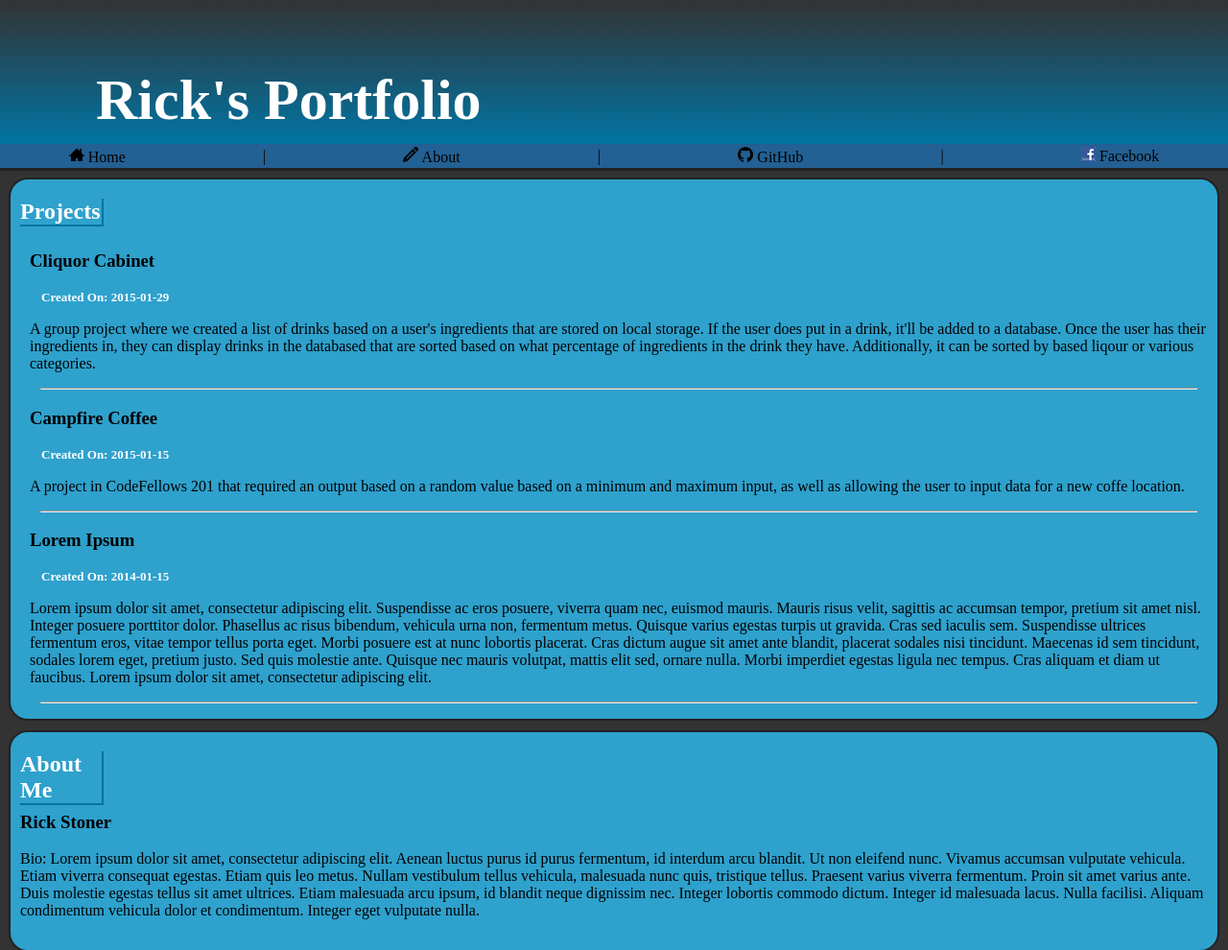
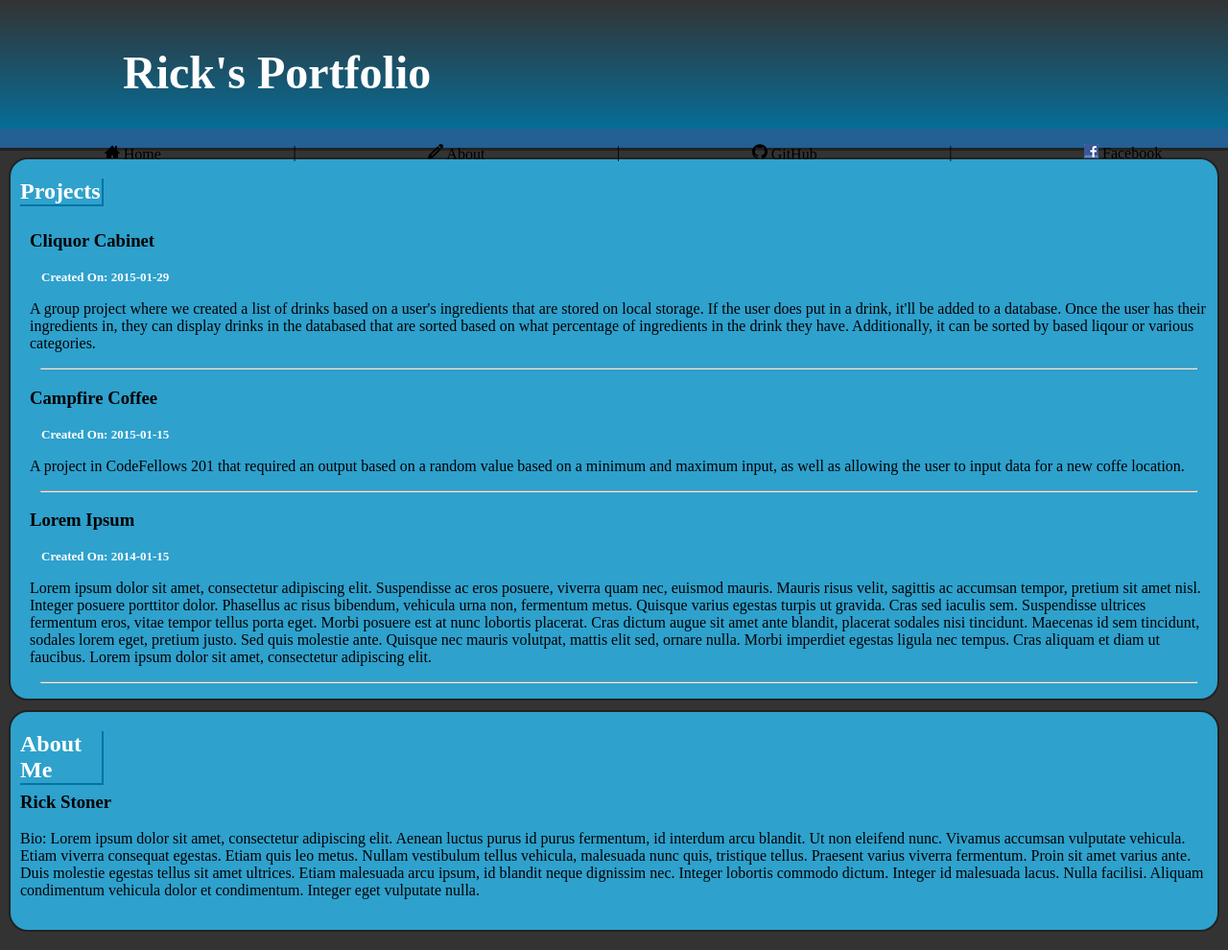
Before and after one commit to rstoner19/portfolio, a plain HTML site: page index.html in a window 1280 px wide. Shown: the whole page at 96% size. Drawn offline with nearby package versions, Linux system fonts and the light colour scheme.

Commit message:
updated a few files

```diff
--- a/css/style.css
+++ b/css/style.css
@@ -9,7 +9,8 @@ header {
   background-size: cover;
   display: flex;
   color: white;
-  font-size: 30px;
+  font-size: 1.5rem;
+  margin-bottom: 0px;
 }
 
 a, a:link, a:active, a:visited {
@@ -18,8 +19,8 @@ a, a:link, a:active, a:visited {
 }
 
 header > h1 {
-  margin-top: 70px;
-  margin-left: 100px;
+  margin-top: 1em;
+  margin-left: 10%;
   width: 95%;
   justify-content: center;
   margin-bottom: -10px;
@@ -39,16 +40,21 @@ h2{
 }
 
 .navbar{
-  display: flex;
-  justify-content: space-around;
-  height:25px;
+  height:20px;
   background-color: rgb(35, 96, 147);
   box-shadow: .1px 3px #222222;
   margin-bottom: 10px;
-  align-items: center;
+  margin-top: -16px;
+  align-content: center;
 }
 
-.navbar> p{
+ul {
+  display: flex;
+  justify-content: space-around;
+  list-style-type: none;
+}
+
+ul>li {
   cursor: pointer;
 }
 
--- a/index.html
+++ b/index.html
@@ -9,10 +9,12 @@
           <h1>Rick's Portfolio</h1>
         </header>
         <nav class="navbar">
-          <p class="home"><img src="img/home3.png"> Home</p> |
-          <p class="about"><img src="img/pencil.png"> About </p> |
-          <a href="https://github.com/rstoner19/"><img src='img/github.png'> GitHub</a> |
-          <a href="https://www.facebook.com"><img src='img/facebook15.png'> Facebook</a>
+          <ul>
+            <li class="home"><img src="img/home3.png"> Home</li> <span>|</span>
+            <li class="about"><img src="img/pencil.png"> About </li> <span>|</span>
+            <li><a href="https://github.com/rstoner19/"><img src='img/github.png'> GitHub</a></li> <span>|</span>
+            <li><a href="https://www.facebook.com"><img src='img/facebook15.png'> Facebook</a></li>
+          </ul>
         </nav>
         <section id="portfolio">
           <h2>Projects</h2>
```
